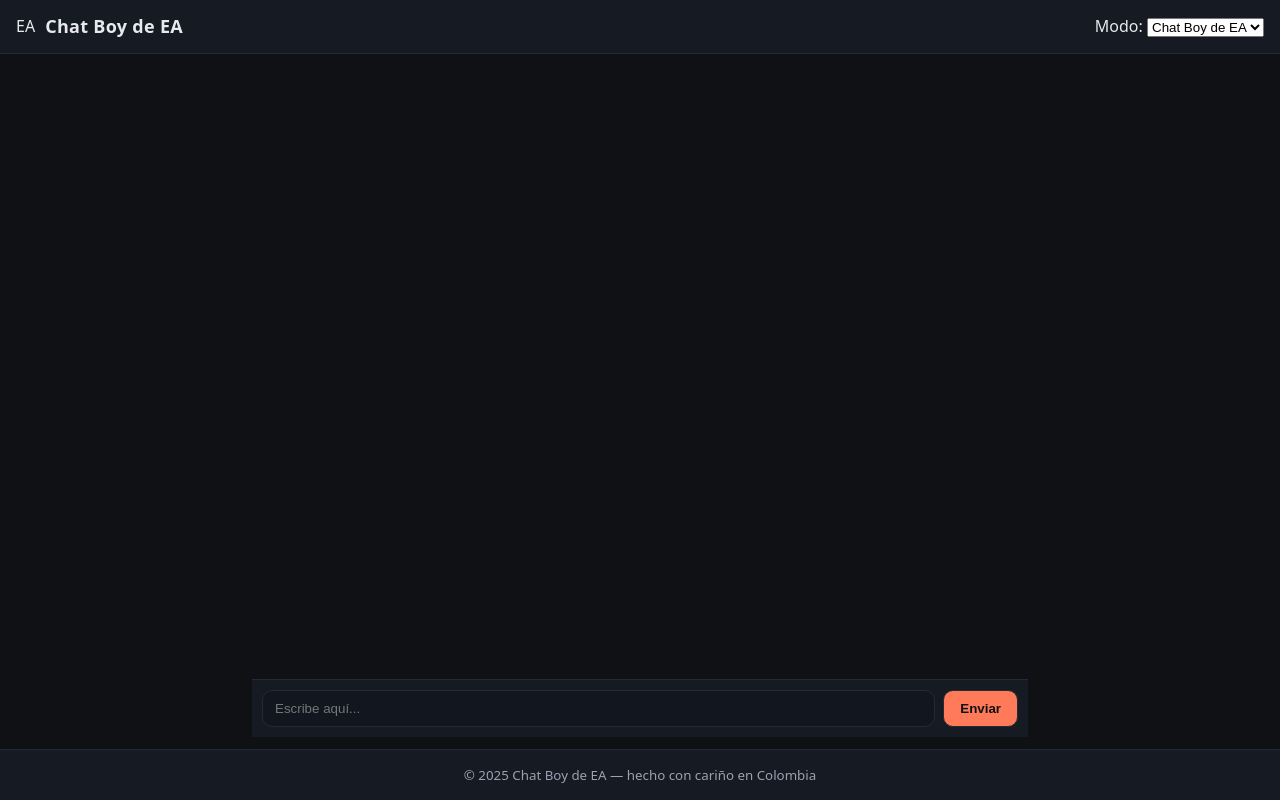
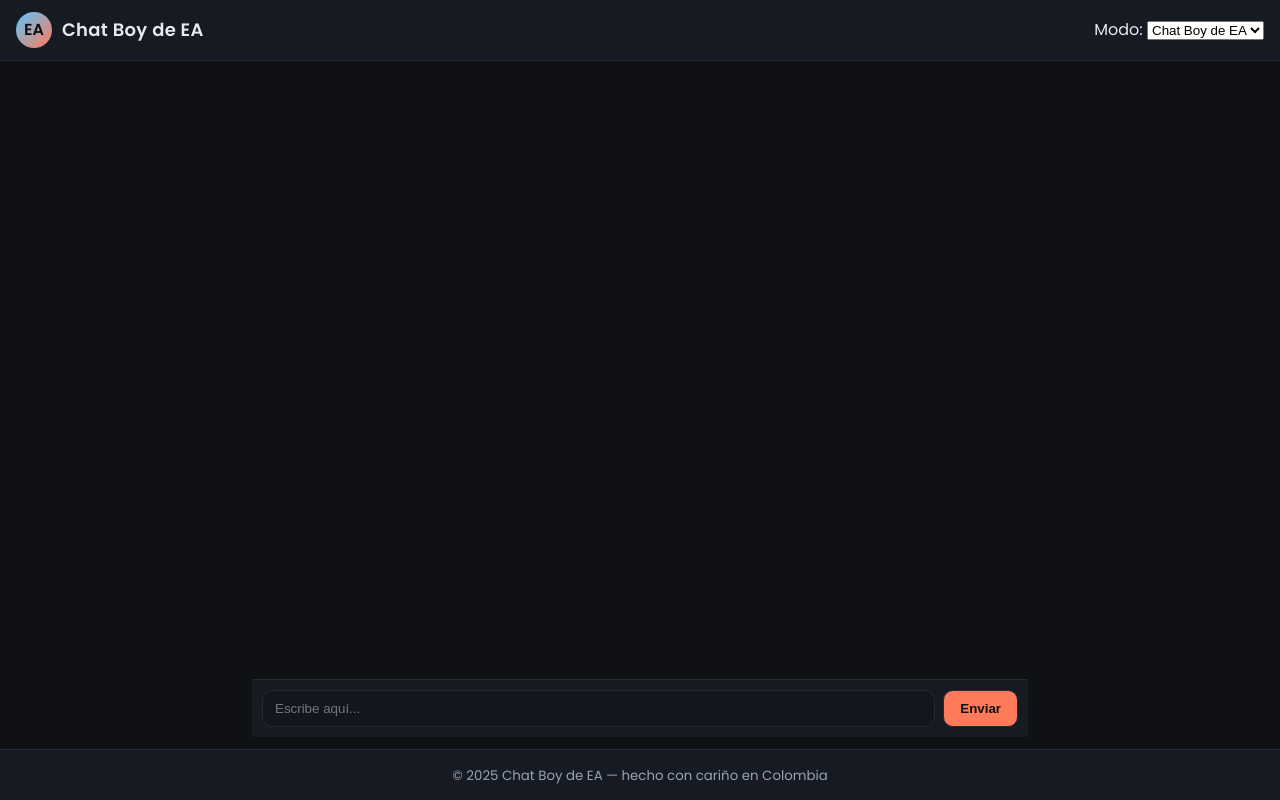
Before and after one commit to mrbananod/chat-boy-ea, a plain HTML site: page index.html in a window 1280 px wide. Drawn offline with Linux system fonts and the light colour scheme.

Commit message:
Refactor CSS styles for body and brand elements

```diff
--- a/style.css
+++ b/style.css
@@ -13,8 +13,12 @@
 *{box-sizing:border-box}
 html,body{height:100%}
 body{
-  margin:0; background:var(--bg); color:var(--text); font:16px/1.6 system-ui, Segoe UI, Roboto, Arial;
-  display:flex; flex-direction:column;
+  margin:0;
+  background:var(--bg);
+  color:var(--text);
+  font:16px/1.6 'Poppins', system-ui, Segoe UI, Roboto, Arial;
+  display:flex;
+  flex-direction:column;
 }
 
 .nav{
@@ -22,10 +26,13 @@ body{
   padding:12px 16px; border-bottom:1px solid var(--border); background:var(--panel);
 }
 .brand{display:flex; align-items:center; gap:10px}
-.brand h1{margin:0; font-size:18px; letter-spacing:0.3px}
-.dot{width:10px; height:10px; border-radius:50%}
-.cold{background:var(--accent2)}
-.warm{background:var(--accent)}
+.brand h1{margin:0; font-size:18px; letter-spacing:0.3px; font-weight:600}
+.logo{
+  width:36px; height:36px; border-radius:50%;
+  background:linear-gradient(135deg, var(--accent2), var(--accent));
+  display:flex; align-items:center; justify-content:center;
+  font-weight:600; color:#111; font-family:'Poppins', sans-serif;
+}
 
 .container{max-width:800px; margin:0 auto; width:100%; padding:12px; flex:1; display:flex; flex-direction:column}
 
```
